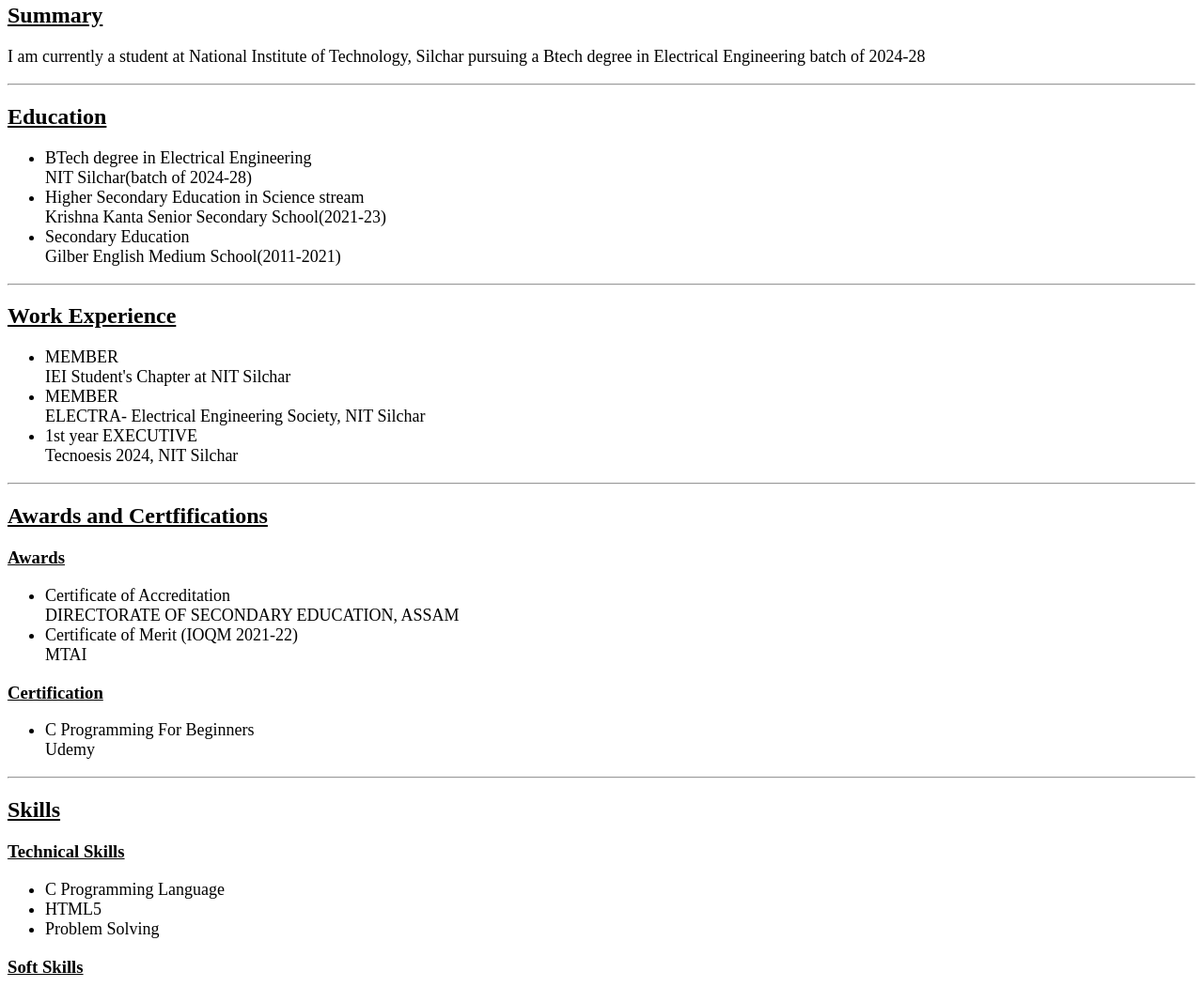
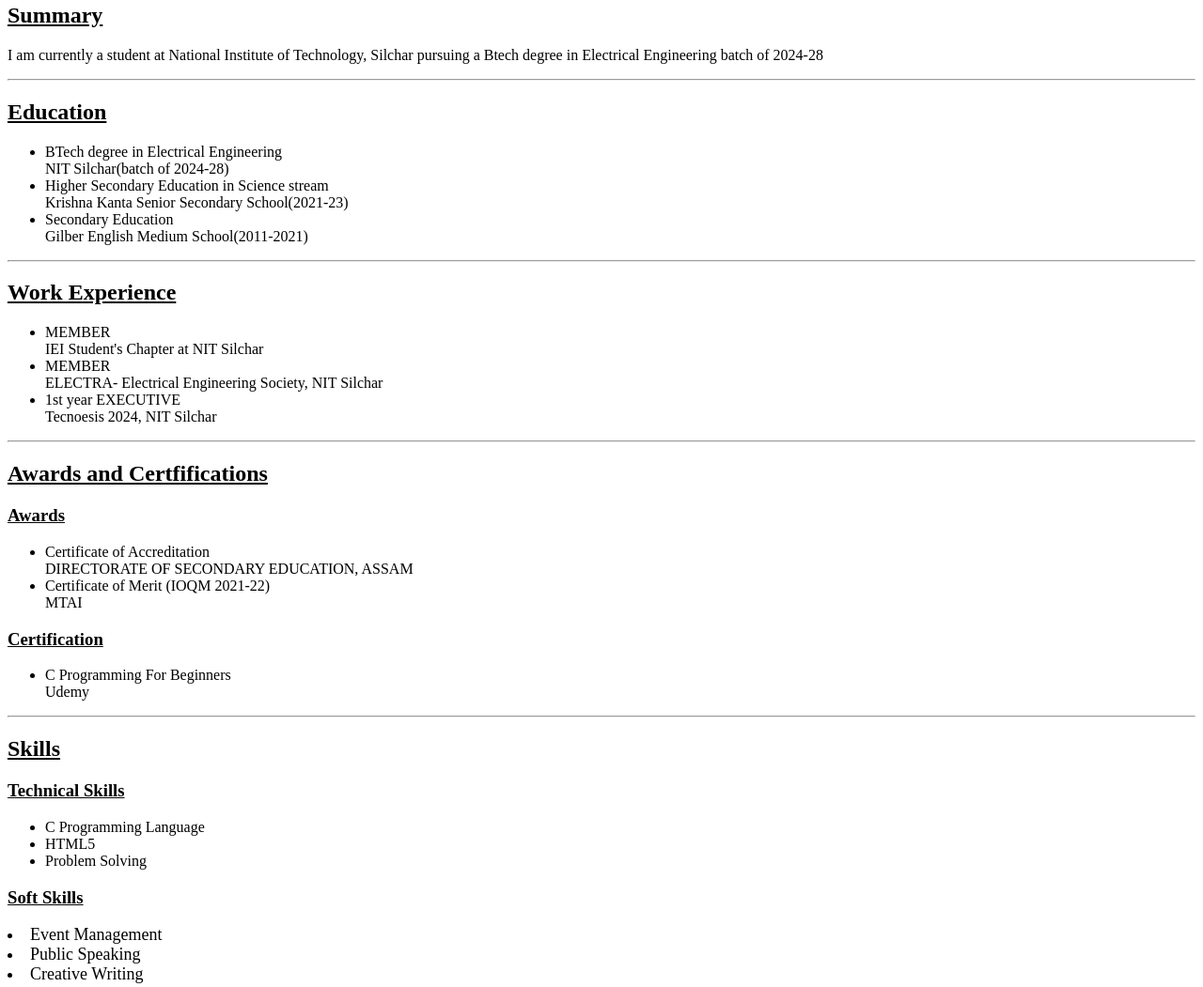
Before and after one commit to di35117/html-portfolio-2, a plain HTML site: page index.html in a window 1280 px wide. Shown: the part 301-1352 px from the top of the page at 94% size. Drawn offline with Linux system fonts and the light colour scheme.

Commit message:
Update index.html

```diff
--- a/index.html
+++ b/index.html
@@ -9,10 +9,10 @@
     <h1><center>Dishank Choudhury</center></h1>
      <center><img src="./resources/image.jpg" height="200"/></center>
     <h2><u>Summary</u></h2>
-   <font size="4"> <p>I am currently a student at National Institute of Technology, Silchar pursuing a Btech degree in Electrical Engineering batch of 2024-28</p></font>
+   <p>I am currently a student at National Institute of Technology, Silchar pursuing a Btech degree in Electrical Engineering batch of 2024-28</p>
     <hr/>
     <h2><u>Education</u></h2>
-    <font size="4"><ul>
+    <ul>
         <li>BTech degree in Electrical Engineering<br/>
             NIT Silchar(batch of 2024-28)</li>
         <li>Higher Secondary Education in Science stream<br/>
@@ -20,41 +20,41 @@
         <li>Secondary Education<br/>
             Gilber English Medium School(2011-2021)</li>
 
-    </ul></font>
+    </ul>
     <hr/>
     <h2><u>Work Experience</u></h2>
-   <font size="4"> <ul>
+    <ul>
         <li>MEMBER<br/>
             IEI Student's Chapter at NIT Silchar</li>
         <li>MEMBER<br/>
             ELECTRA- Electrical Engineering Society, NIT Silchar </li>
         <li>1st year EXECUTIVE<br/>
             Tecnoesis 2024, NIT Silchar</li>
-    </ul></font>
+    </ul>
     <hr/>
     <h2><u>Awards and Certfifications</u></h2>
     <h3><u>Awards</u></h3>
-    <font size="4"><ul>
+    <ul>
         <li>Certificate of Accreditation<br/>
             DIRECTORATE OF SECONDARY EDUCATION, ASSAM</li>
         <li>Certificate of Merit (IOQM 2021-22)<br/>
             MTAI
         </li>
-    </ul></font>
+    </ul>
     <h3><u>Certification</u></h3>
-    <font size="4"><ul>
+    <ul>
         <li>C Programming For Beginners<br/>
             Udemy
         </li>
-    </ul></font>
+    </ul>
     <hr/>
     <h2><u>Skills</u></h2>
     <h3><u>Technical Skills</u></h3>
-    <font size="4"><ul>
+    <ul>
         <li>C Programming Language</li>
         <li>HTML5</li>
         <li>Problem Solving</li>
-    </ul></font>
+    </ul>
     <h3><u>Soft Skills</u></h3>
     <font size="4'><ul>
         <li>Event Management</li>
```
